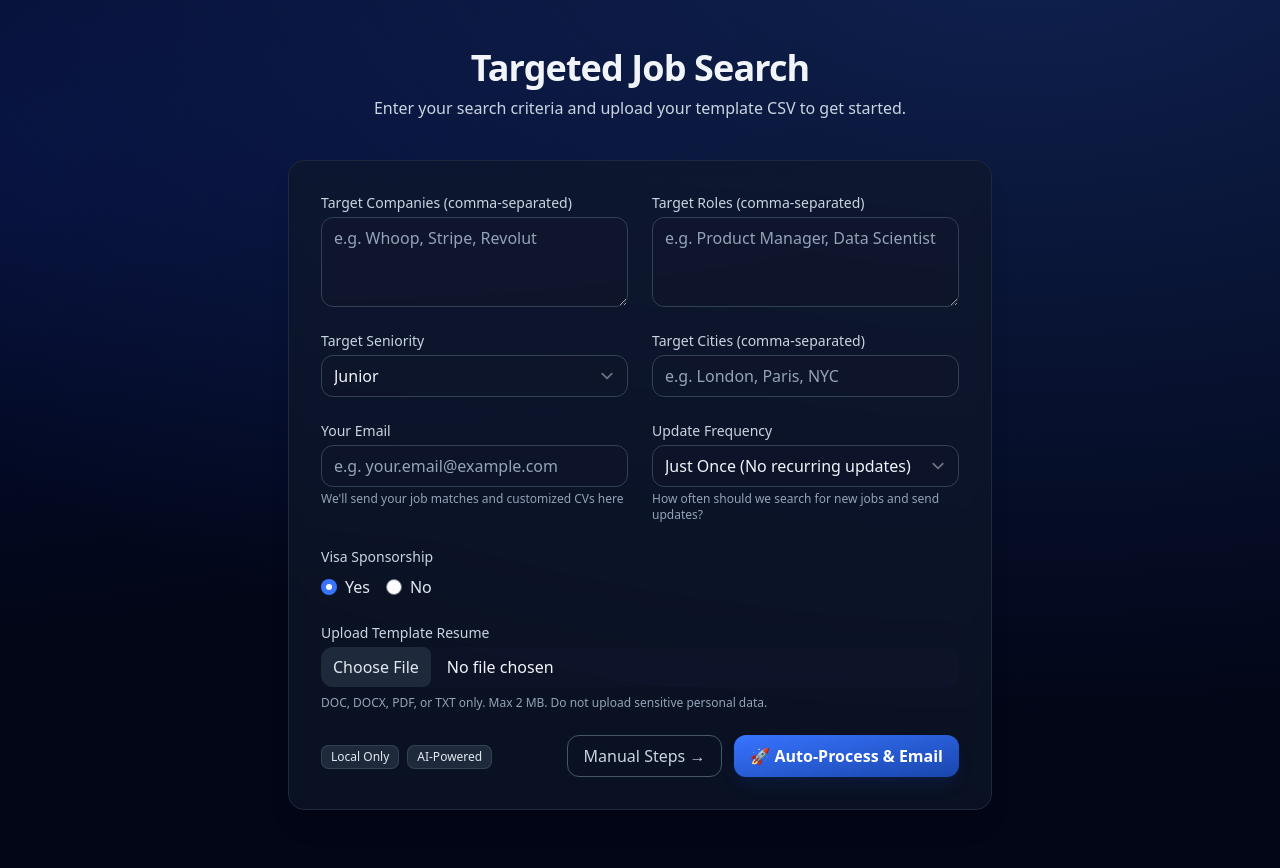
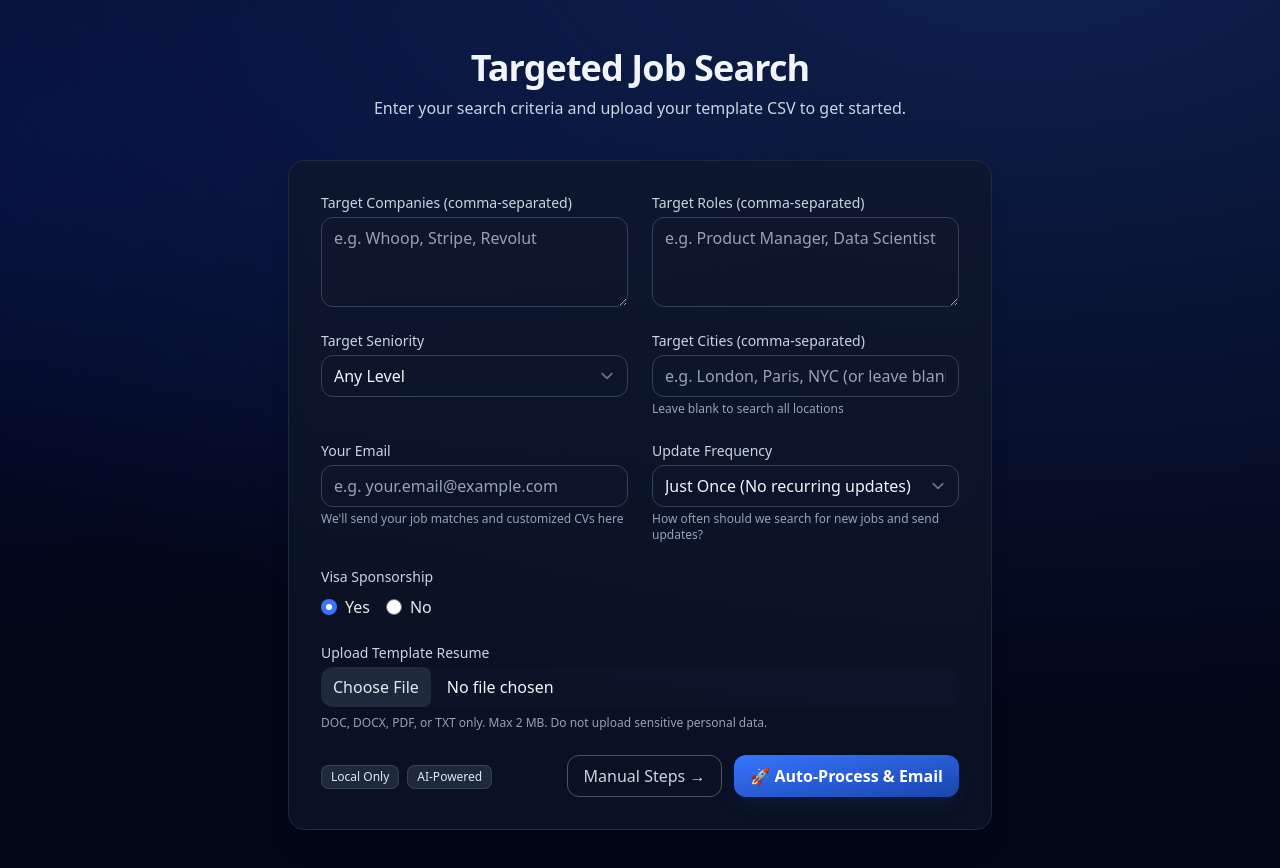
Before and after one commit to alexandrecela10/AIJobSearcher, a Next.js app: page / in a window 1280 px wide. Shown: the top 868 px of the page. Built offline with nearby package versions, Linux system fonts and the light colour scheme.

Commit message:
Add 'Any' option for seniority and cities in Step 1

```diff
--- a/app/api/submit/route.ts
+++ b/app/api/submit/route.ts
@@ -15,10 +15,11 @@ async function ensureDirs() {
 }
 
 function parseCommaList(value: string): string[] {
+  if (!value || value.trim() === "") return [];
   return value
     .split(",")
     .map((s) => s.trim())
-    .filter(Boolean)
+    .filter((s) => s.length > 0)
     .slice(0, 200);
 }
 
@@ -36,7 +37,7 @@ export async function POST(req: Request) {
     const visa = String(form.get("visa") || "");
     const file = form.get("template");
 
-    if (!companies || !roles || !seniority || !cities || !email || !frequency || !visa || !file) {
+    if (!companies || !roles || !email || !frequency || !visa || !file) {
       return new NextResponse("Missing required fields", { status: 400 });
     }
 
--- a/app/page.tsx
+++ b/app/page.tsx
@@ -118,6 +118,7 @@ export default function HomePage() {
             <div>
               <label className="label">Target Seniority</label>
               <select name="seniority" required className="input">
+                <option value="">Any Level</option>
                 <option value="Junior">Junior</option>
                 <option value="Mid">Mid</option>
                 <option value="Senior">Senior</option>
@@ -127,7 +128,8 @@ export default function HomePage() {
             </div>
             <div>
               <label className="label">Target Cities (comma-separated)</label>
-              <input name="cities" required className="input" placeholder="e.g. London, Paris, NYC" />
+              <input name="cities" className="input" placeholder="e.g. London, Paris, NYC (or leave blank for Any Location)" />
+              <p className="mt-1 text-xs text-slate-400">Leave blank to search all locations</p>
             </div>
             <div>
               <label className="label">Your Email</label>
```
